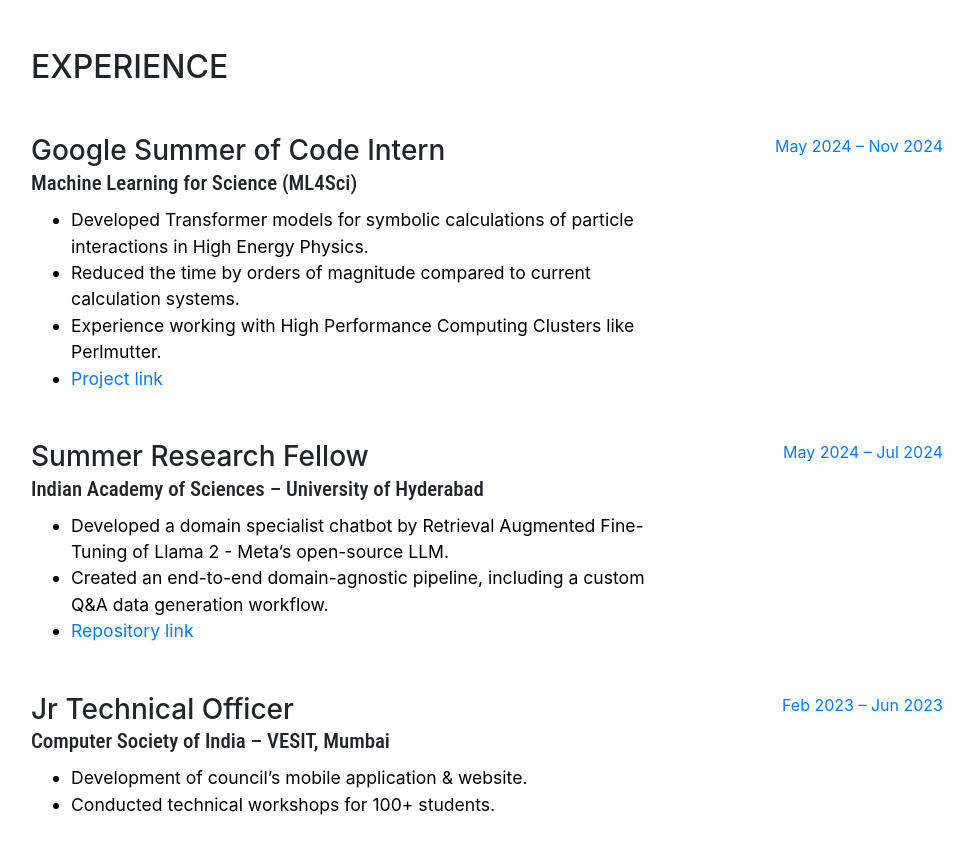
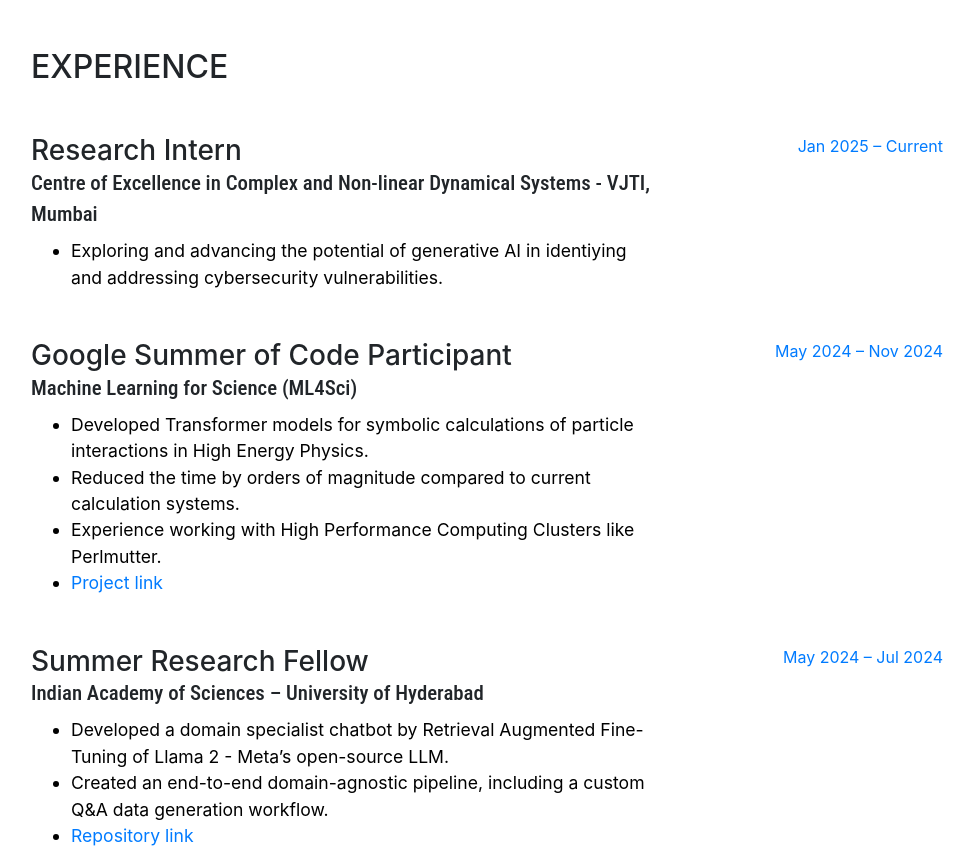
Before and after one commit to Riteshbhalerao11/personal-website, a website with bundled scripts: page index.html in a window 1280 px wide. Shown: the part 1600-2462 px from the top of the page, without its empty margins (289-1263 px from the left). Built offline with nearby package versions, Linux system fonts and the light colour scheme; a web font is replaced by a local one.

Commit message:
Added VJTI

```diff
--- a/index.html
+++ b/index.html
@@ -264,7 +264,25 @@
 
           <div class="resume-item d-flex flex-column flex-md-row mb-5">
             <div class="resume-content mr-auto">
-              <h3 class="mb-0">Google Summer of Code Intern</h3>
+              <h3 class="mb-0">Research Intern</h3>
+              <div class="subheading mb-2">
+                Centre of Excellence in Complex and Non-linear Dynamical Systems - VJTI, Mumbai
+              </div>
+              <ul class="mb-0 description">
+                <li>
+                  Exploring and advancing the potential of generative AI in identiying and addressing cybersecurity vulnerabilities.
+                </li>
+
+              </ul>
+            </div>
+            <div class="resume-date text-md-right">
+              <span class="text-primary">Jan 2025 – Current</span>
+            </div>
+          </div>
+
+          <div class="resume-item d-flex flex-column flex-md-row mb-5">
+            <div class="resume-content mr-auto">
+              <h3 class="mb-0">Google Summer of Code Participant</h3>
               <div class="subheading mb-2">
                 Machine Learning for Science (ML4Sci)
               </div>
```
